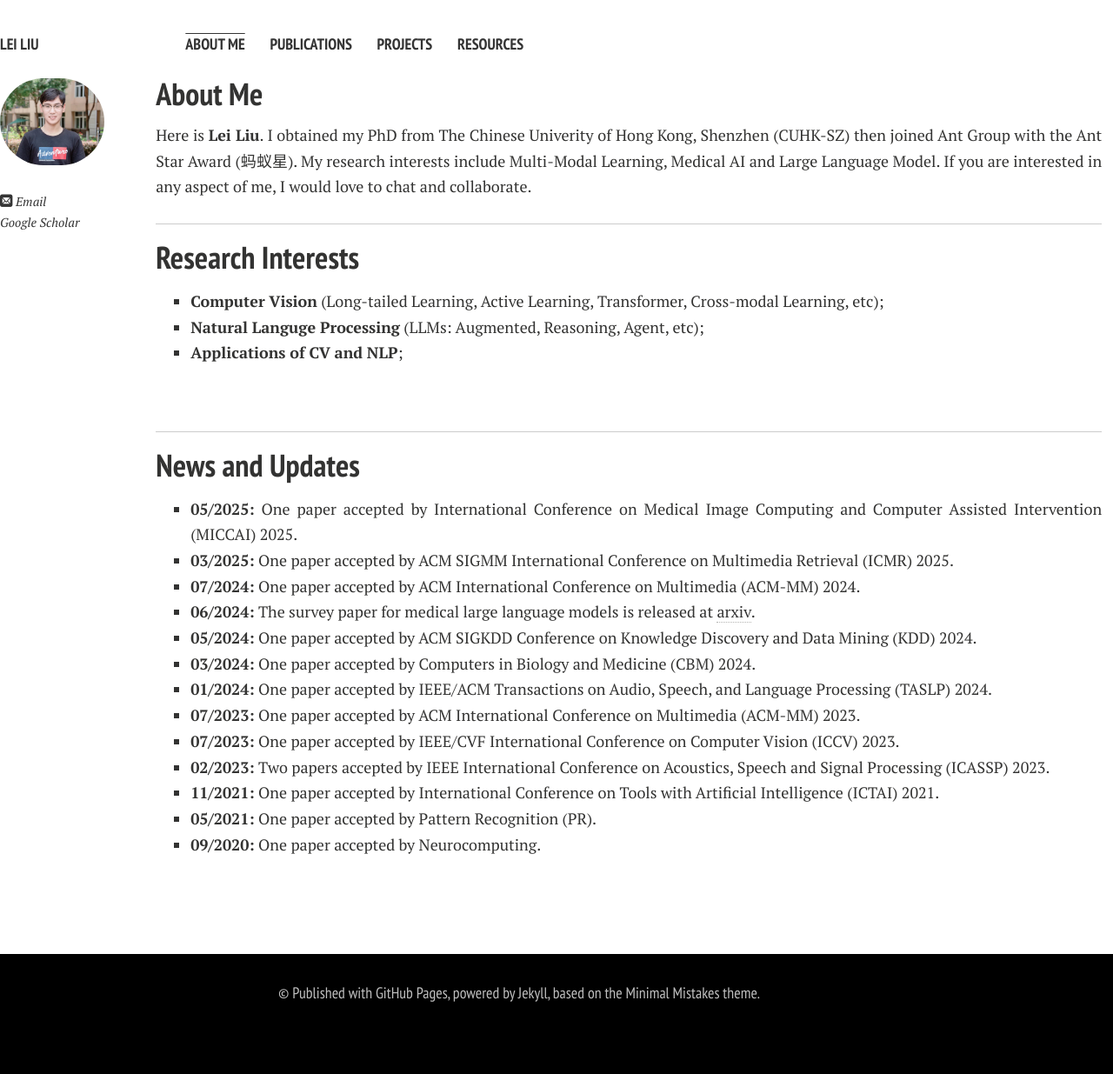
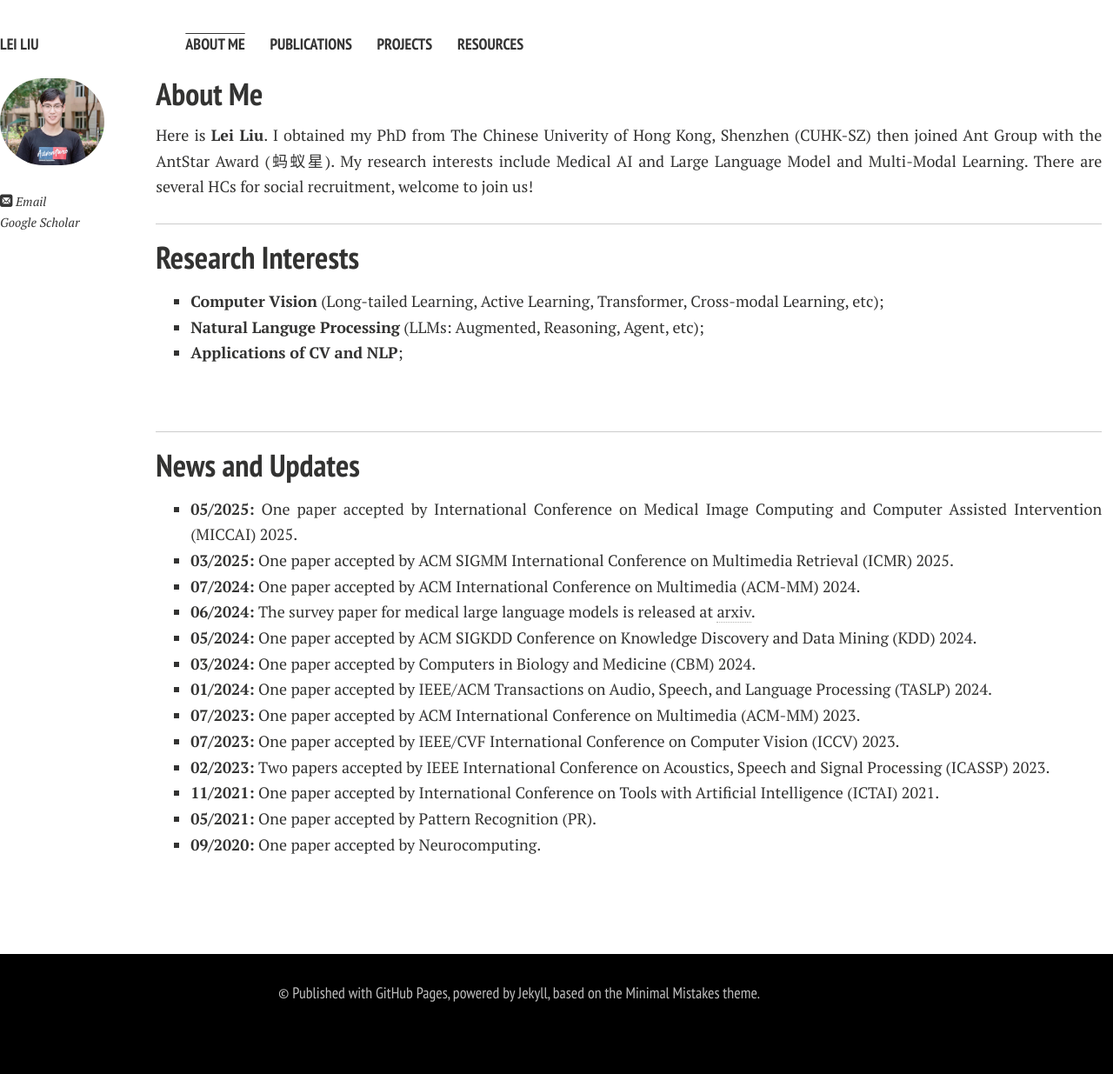
Before and after one commit to Ocean537/Haishen-ll.github.io, a Jekyll site: the page built from index.md, in a window 1280 px wide. Shown: the whole page at 87% size. Built offline with Jekyll 4.4.1, drawn with Linux system fonts in a browser that asks for light colours; nearby versions of some CDN libraries; comment, search, counter and statistics services are not loaded; a style sheet for code colours, icons or effects is not loaded; our own code applies the rules of GitHub Pages for plain Markdown files.

Commit message:
Update index.md

```diff
--- a/index.md
+++ b/index.md
@@ -6,7 +6,7 @@ layout: page
 
 <!-- ---<img src="https://Haishen-ll.github.io/liulei.jpeg" class="floatpic" width="480" height="380">--->
 
-Here is **Lei Liu**. I obtained my PhD from The Chinese Univerity of Hong Kong, Shenzhen (CUHK-SZ) then joined Ant Group with the Ant Star Award (蚂蚁星). My research interests include Multi-Modal Learning, Medical AI and Large Language Model. If you are interested in any aspect of me, I would love to chat and collaborate.
+Here is **Lei Liu**. I obtained my PhD from The Chinese Univerity of Hong Kong, Shenzhen (CUHK-SZ) then joined Ant Group with the AntStar Award (蚂蚁星). My research interests include Medical AI and Large Language Model and Multi-Modal Learning. There are several HCs for social recruitment, welcome to join us!
 <br>
 
 
```
